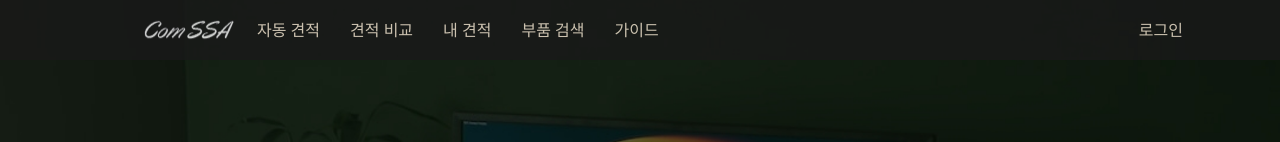
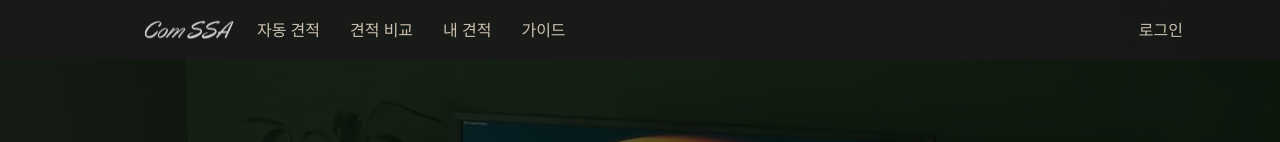
Before and after one commit to hj-kim0/SSAFY_PJT3, a React (Create React App) app in the folder frontend/: page / in a window 1280 px wide. Shown: the top 142 px of the page. Built offline with nearby package versions, Linux system fonts and the light colour scheme; a web font is replaced by a local one; what recoil-persist would draw is missing.

Commit message:
frontend #fix : profile

```diff
--- a/frontend/src/components/common/AppHeader.jsx
+++ b/frontend/src/components/common/AppHeader.jsx
@@ -19,7 +19,6 @@ function AppHeader(props) {
                             <li><Link to="/auto">자동 견적</Link></li>
                             <li><Link to="/compare">견적 비교</Link></li>
                             <li><Link to="/estimate">내 견적</Link></li>
-                            <li><Link to="/search">부품 검색</Link></li>
                             <li><Link to="/guide">가이드</Link></li>
                             { props.data.authenticated ? (<>
                                 <li className="logout_area"><a onClick={props.handleLogout}>로그아웃</a></li>
@@ -42,7 +41,6 @@ function AppHeader(props) {
                                 <li><Link to="/auto">자동 견적</Link></li>
                                 <li><Link to="/compare">견적 비교</Link></li>
                                 <li><Link to="/estimate">내 견적</Link></li>
-                                <li><Link to="/search">부품 검색</Link></li>
                                 <li><Link to="/guide">가이드</Link></li>
                             </ul>
                         </nav>
--- a/frontend/src/routers/Router.jsx
+++ b/frontend/src/routers/Router.jsx
@@ -79,14 +79,14 @@ function Router() {
             path="/oauth2/redirect"
             element={<OAuth2RedirectHandler />}
           ></Route>
-          <Route path="/profile" element={<UserInfo />}></Route>
+          <Route path="/profile" element={<UserInfo data={state}/>}></Route>
           {/* comssa */}
           <Route path="/compare" element={<Compare />}></Route>
           <Route path="/auto" element={<AutoManual />}></Route>
           <Route path="/estimate" element={<Estimate />}></Route>
           <Route path="/search" element={<Search />}></Route>
           <Route path="/guide" element={<Guide />}></Route>
-          <Route path="/profile" element={<Userinfo />}></Route>
+          <Route path="/profile" element={<Userinfo data={state}/>}></Route>
         </Routes>
         <div id="nav_wrapper">
           <AppHeader data={state} handleLogout={handleLogout} />
--- a/frontend/src/screens/UserInfo.jsx
+++ b/frontend/src/screens/UserInfo.jsx
@@ -6,7 +6,7 @@ import ComputerAdd from "../assets/images/common/Computer_Add.png";
 
 import "./UserInfo.scss";
 
-export default function UserInfo() {
+export default function UserInfo(props) {
   return (
     <div className="info_body">
       <div className="info_user">
```
Also changed, not shown: 3 other files (tests, documents, lock files or other folders).
